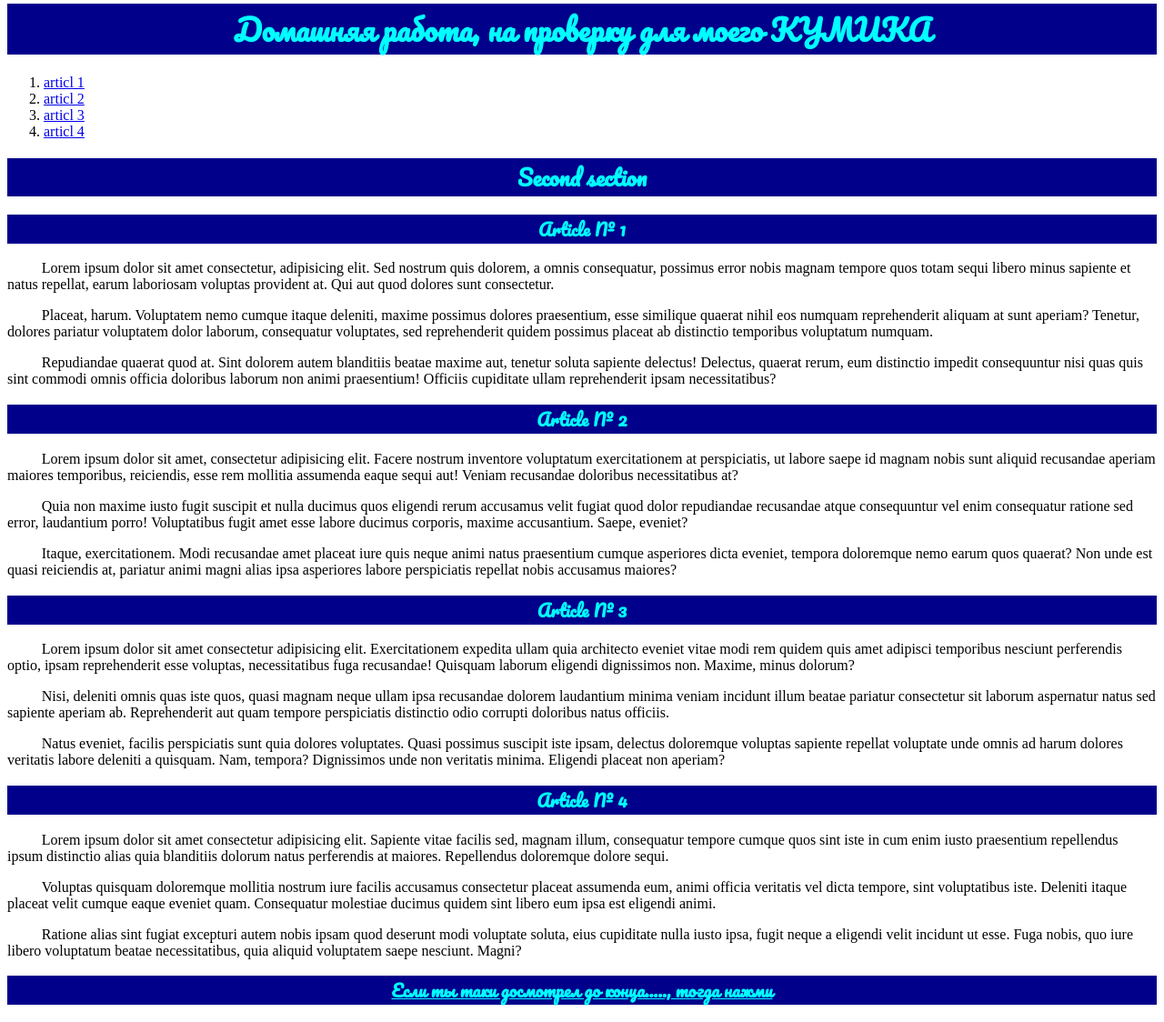
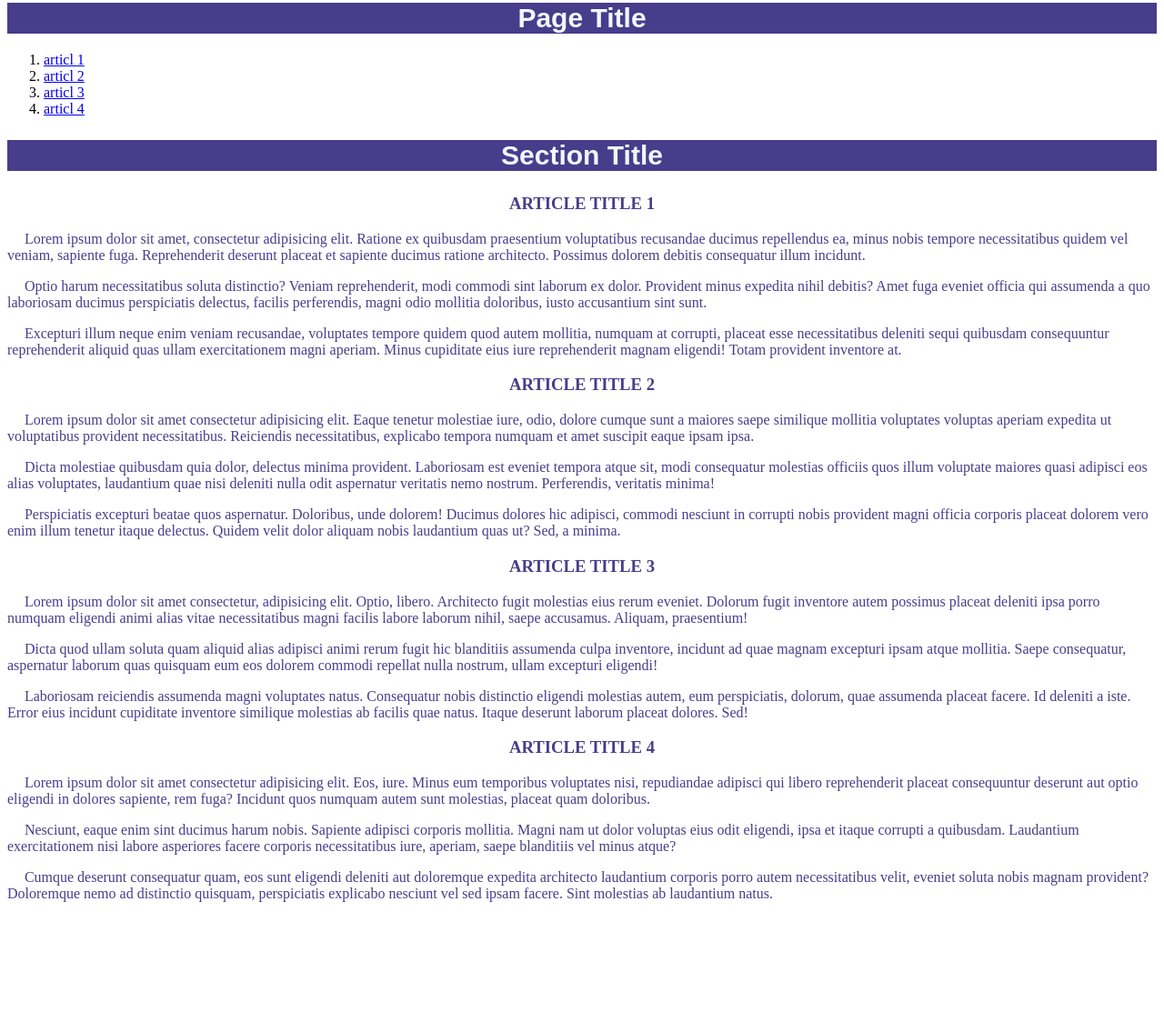
Before and after one commit to AntonPanin/CSS_HomeWorck_lesson4, a plain HTML site: page index.html in a window 1280 px wide. Shown: the part 17-1141 px from the top of the page at 91% size. After the commit the page ends 1025 px from the top, so only its background shows below. Drawn offline with Linux system fonts and the light colour scheme; a web font is replaced by a local one.

Commit message:
Add modified version

```diff
--- a/assets/css/style.css
+++ b/assets/css/style.css
@@ -1,31 +1,17 @@
-.main-heading{
+.heading-backgrount{
+  color: aliceblue;
+  background-color:#483d8b;
+  text-transform: capitalize;
   text-align: center;
-  color: aqua;
-  background-color:darkblue;
-  font-family: 'Pacifico', cursive;
+  font-family: sans-serif;
+  font-size: 30px;
 }
-.second-heading{
+.articl-heading{
+  color: #483d8b;
+  text-transform: uppercase;
   text-align: center;
-  color: aqua;
-  background-color:darkblue;
-  font-family: 'Pacifico', cursive;
 }
 .paragraf-style{
-  text-indent: 1cm;
+  color: #483d8b;
+  text-indent: 0.5cm;
 }
-.nameArticl-heading{
-  text-align: center;
-  color: aqua;
-  background-color:darkblue;
-  font-family: 'Pacifico', cursive;
-}
-.heading-image{
-  text-align: center;
-  background-color:darkblue;
-}
-.href-image{
-  text-align: center;
-  color:aqua;
-  background-color:darkblue;
-  font-family: 'Pacifico', cursive;
-}
--- a/index.html
+++ b/index.html
@@ -3,15 +3,11 @@
 <head>
   <meta charset="UTF-8">
   <title>Home Worck for lesson 4</title>
-  <link rel="preconnect" href="https://fonts.googleapis.com">
-<link rel="preconnect" href="https://fonts.gstatic.com" crossorigin>
-<link href="https://fonts.googleapis.com/css2?family=Kaushan+Script&family=Pacifico&family=Sedgwick+Ave+Display&display=swap" rel="stylesheet">
   <link rel="stylesheet" href="./assets/css/style.css">
-
 </head>
 <body>
-  <!-- h1.main-heading{Домашняя работа, на проверку для моего КУМИКА}+(nav>ol>li*4>a[href="#art$"]{articl $})+(section>h2.second-heading{Second section}+articl#art$*4>h3.nameArticl-heading{Article № $}+p.paragraf-style*3>lorem40)+(h3.heading-image>a.href-image[href="https://besthqwallpapers.com/ru/motorcycles/harley-davidson-night-rod-vrscdx-2021-black-motorcycle-harley-davidson-v-rod-149119" target="_banck"]>{Если ты таки досмотрел до конца....., тогда нажми}) -->
-  <h1 class="main-heading">Домашняя работа, на проверку для моего КУМИКА</h1>
+  <!-- h1.heading-backgrount{Page title}+(nav>ol>li*4>a[href="#art$"]{articl $})+(section>h2.heading-backgrount{Section title}+articl#art$*4>h3.articl-heading{article title $}+p.paragraf-style*3>lorem40) -->
+  <h1 class="heading-backgrount">Page title</h1>
   <nav>
     <ol>
       <li><a href="#art1">articl 1</a></li>
@@ -21,32 +17,31 @@
     </ol>
   </nav>
   <section>
-    <h2 class="second-heading">Second section</h2>
+    <h2 class="heading-backgrount">Section title</h2>
     <articl id="art1">
-      <h3 class="nameArticl-heading">Article № 1</h3>
-      <p class="paragraf-style">Lorem ipsum dolor sit amet consectetur, adipisicing elit. Sed nostrum quis dolorem, a omnis consequatur, possimus error nobis magnam tempore quos totam sequi libero minus sapiente et natus repellat, earum laboriosam voluptas provident at. Qui aut quod dolores sunt consectetur.</p>
-      <p class="paragraf-style">Placeat, harum. Voluptatem nemo cumque itaque deleniti, maxime possimus dolores praesentium, esse similique quaerat nihil eos numquam reprehenderit aliquam at sunt aperiam? Tenetur, dolores pariatur voluptatem dolor laborum, consequatur voluptates, sed reprehenderit quidem possimus placeat ab distinctio temporibus voluptatum numquam.</p>
-      <p class="paragraf-style">Repudiandae quaerat quod at. Sint dolorem autem blanditiis beatae maxime aut, tenetur soluta sapiente delectus! Delectus, quaerat rerum, eum distinctio impedit consequuntur nisi quas quis sint commodi omnis officia doloribus laborum non animi praesentium! Officiis cupiditate ullam reprehenderit ipsam necessitatibus?</p>
+      <h3 class="articl-heading">article title 1</h3>
+      <p class="paragraf-style">Lorem ipsum dolor sit amet, consectetur adipisicing elit. Ratione ex quibusdam praesentium voluptatibus recusandae ducimus repellendus ea, minus nobis tempore necessitatibus quidem vel veniam, sapiente fuga. Reprehenderit deserunt placeat et sapiente ducimus ratione architecto. Possimus dolorem debitis consequatur illum incidunt.</p>
+      <p class="paragraf-style">Optio harum necessitatibus soluta distinctio? Veniam reprehenderit, modi commodi sint laborum ex dolor. Provident minus expedita nihil debitis? Amet fuga eveniet officia qui assumenda a quo laboriosam ducimus perspiciatis delectus, facilis perferendis, magni odio mollitia doloribus, iusto accusantium sint sunt.</p>
+      <p class="paragraf-style">Excepturi illum neque enim veniam recusandae, voluptates tempore quidem quod autem mollitia, numquam at corrupti, placeat esse necessitatibus deleniti sequi quibusdam consequuntur reprehenderit aliquid quas ullam exercitationem magni aperiam. Minus cupiditate eius iure reprehenderit magnam eligendi! Totam provident inventore at.</p>
     </articl>
     <articl id="art2">
-      <h3 class="nameArticl-heading">Article № 2</h3>
-      <p class="paragraf-style">Lorem ipsum dolor sit amet, consectetur adipisicing elit. Facere nostrum inventore voluptatum exercitationem at perspiciatis, ut labore saepe id magnam nobis sunt aliquid recusandae aperiam maiores temporibus, reiciendis, esse rem mollitia assumenda eaque sequi aut! Veniam recusandae doloribus necessitatibus at?</p>
-      <p class="paragraf-style">Quia non maxime iusto fugit suscipit et nulla ducimus quos eligendi rerum accusamus velit fugiat quod dolor repudiandae recusandae atque consequuntur vel enim consequatur ratione sed error, laudantium porro! Voluptatibus fugit amet esse labore ducimus corporis, maxime accusantium. Saepe, eveniet?</p>
-      <p class="paragraf-style">Itaque, exercitationem. Modi recusandae amet placeat iure quis neque animi natus praesentium cumque asperiores dicta eveniet, tempora doloremque nemo earum quos quaerat? Non unde est quasi reiciendis at, pariatur animi magni alias ipsa asperiores labore perspiciatis repellat nobis accusamus maiores?</p>
+      <h3 class="articl-heading">article title 2</h3>
+      <p class="paragraf-style">Lorem ipsum dolor sit amet consectetur adipisicing elit. Eaque tenetur molestiae iure, odio, dolore cumque sunt a maiores saepe similique mollitia voluptates voluptas aperiam expedita ut voluptatibus provident necessitatibus. Reiciendis necessitatibus, explicabo tempora numquam et amet suscipit eaque ipsam ipsa.</p>
+      <p class="paragraf-style">Dicta molestiae quibusdam quia dolor, delectus minima provident. Laboriosam est eveniet tempora atque sit, modi consequatur molestias officiis quos illum voluptate maiores quasi adipisci eos alias voluptates, laudantium quae nisi deleniti nulla odit aspernatur veritatis nemo nostrum. Perferendis, veritatis minima!</p>
+      <p class="paragraf-style">Perspiciatis excepturi beatae quos aspernatur. Doloribus, unde dolorem! Ducimus dolores hic adipisci, commodi nesciunt in corrupti nobis provident magni officia corporis placeat dolorem vero enim illum tenetur itaque delectus. Quidem velit dolor aliquam nobis laudantium quas ut? Sed, a minima.</p>
     </articl>
     <articl id="art3">
-      <h3 class="nameArticl-heading">Article № 3</h3>
-      <p class="paragraf-style">Lorem ipsum dolor sit amet consectetur adipisicing elit. Exercitationem expedita ullam quia architecto eveniet vitae modi rem quidem quis amet adipisci temporibus nesciunt perferendis optio, ipsam reprehenderit esse voluptas, necessitatibus fuga recusandae! Quisquam laborum eligendi dignissimos non. Maxime, minus dolorum?</p>
-      <p class="paragraf-style">Nisi, deleniti omnis quas iste quos, quasi magnam neque ullam ipsa recusandae dolorem laudantium minima veniam incidunt illum beatae pariatur consectetur sit laborum aspernatur natus sed sapiente aperiam ab. Reprehenderit aut quam tempore perspiciatis distinctio odio corrupti doloribus natus officiis.</p>
-      <p class="paragraf-style">Natus eveniet, facilis perspiciatis sunt quia dolores voluptates. Quasi possimus suscipit iste ipsam, delectus doloremque voluptas sapiente repellat voluptate unde omnis ad harum dolores veritatis labore deleniti a quisquam. Nam, tempora? Dignissimos unde non veritatis minima. Eligendi placeat non aperiam?</p>
+      <h3 class="articl-heading">article title 3</h3>
+      <p class="paragraf-style">Lorem ipsum dolor sit amet consectetur, adipisicing elit. Optio, libero. Architecto fugit molestias eius rerum eveniet. Dolorum fugit inventore autem possimus placeat deleniti ipsa porro numquam eligendi animi alias vitae necessitatibus magni facilis labore laborum nihil, saepe accusamus. Aliquam, praesentium!</p>
+      <p class="paragraf-style">Dicta quod ullam soluta quam aliquid alias adipisci animi rerum fugit hic blanditiis assumenda culpa inventore, incidunt ad quae magnam excepturi ipsam atque mollitia. Saepe consequatur, aspernatur laborum quas quisquam eum eos dolorem commodi repellat nulla nostrum, ullam excepturi eligendi!</p>
+      <p class="paragraf-style">Laboriosam reiciendis assumenda magni voluptates natus. Consequatur nobis distinctio eligendi molestias autem, eum perspiciatis, dolorum, quae assumenda placeat facere. Id deleniti a iste. Error eius incidunt cupiditate inventore similique molestias ab facilis quae natus. Itaque deserunt laborum placeat dolores. Sed!</p>
     </articl>
     <articl id="art4">
-      <h3 class="nameArticl-heading">Article № 4</h3>
-      <p class="paragraf-style">Lorem ipsum dolor sit amet consectetur adipisicing elit. Sapiente vitae facilis sed, magnam illum, consequatur tempore cumque quos sint iste in cum enim iusto praesentium repellendus ipsum distinctio alias quia blanditiis dolorum natus perferendis at maiores. Repellendus doloremque dolore sequi.</p>
-      <p class="paragraf-style">Voluptas quisquam doloremque mollitia nostrum iure facilis accusamus consectetur placeat assumenda eum, animi officia veritatis vel dicta tempore, sint voluptatibus iste. Deleniti itaque placeat velit cumque eaque eveniet quam. Consequatur molestiae ducimus quidem sint libero eum ipsa est eligendi animi.</p>
-      <p class="paragraf-style">Ratione alias sint fugiat excepturi autem nobis ipsam quod deserunt modi voluptate soluta, eius cupiditate nulla iusto ipsa, fugit neque a eligendi velit incidunt ut esse. Fuga nobis, quo iure libero voluptatum beatae necessitatibus, quia aliquid voluptatem saepe nesciunt. Magni?</p>
+      <h3 class="articl-heading">article title 4</h3>
+      <p class="paragraf-style">Lorem ipsum dolor sit amet consectetur adipisicing elit. Eos, iure. Minus eum temporibus voluptates nisi, repudiandae adipisci qui libero reprehenderit placeat consequuntur deserunt aut optio eligendi in dolores sapiente, rem fuga? Incidunt quos numquam autem sunt molestias, placeat quam doloribus.</p>
+      <p class="paragraf-style">Nesciunt, eaque enim sint ducimus harum nobis. Sapiente adipisci corporis mollitia. Magni nam ut dolor voluptas eius odit eligendi, ipsa et itaque corrupti a quibusdam. Laudantium exercitationem nisi labore asperiores facere corporis necessitatibus iure, aperiam, saepe blanditiis vel minus atque?</p>
+      <p class="paragraf-style">Cumque deserunt consequatur quam, eos sunt eligendi deleniti aut doloremque expedita architecto laudantium corporis porro autem necessitatibus velit, eveniet soluta nobis magnam provident? Doloremque nemo ad distinctio quisquam, perspiciatis explicabo nesciunt vel sed ipsam facere. Sint molestias ab laudantium natus.</p>
     </articl>
   </section>
-  <h3 class="heading-image"><a href="https://besthqwallpapers.com/ru/motorcycles/harley-davidson-night-rod-vrscdx-2021-black-motorcycle-harley-davidson-v-rod-149119" class="href-image" target="_banck">Если ты таки досмотрел до конца....., тогда нажми</a></h3>
 </body>
 </html>
```
Also changed, not shown: assets/css/index.html (deleted).
